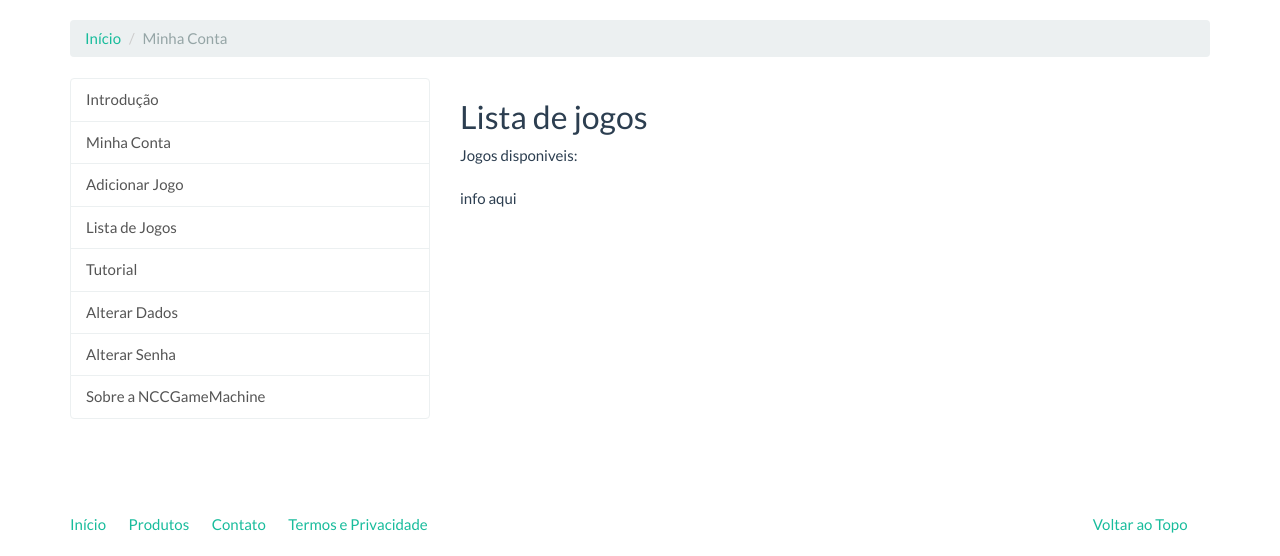
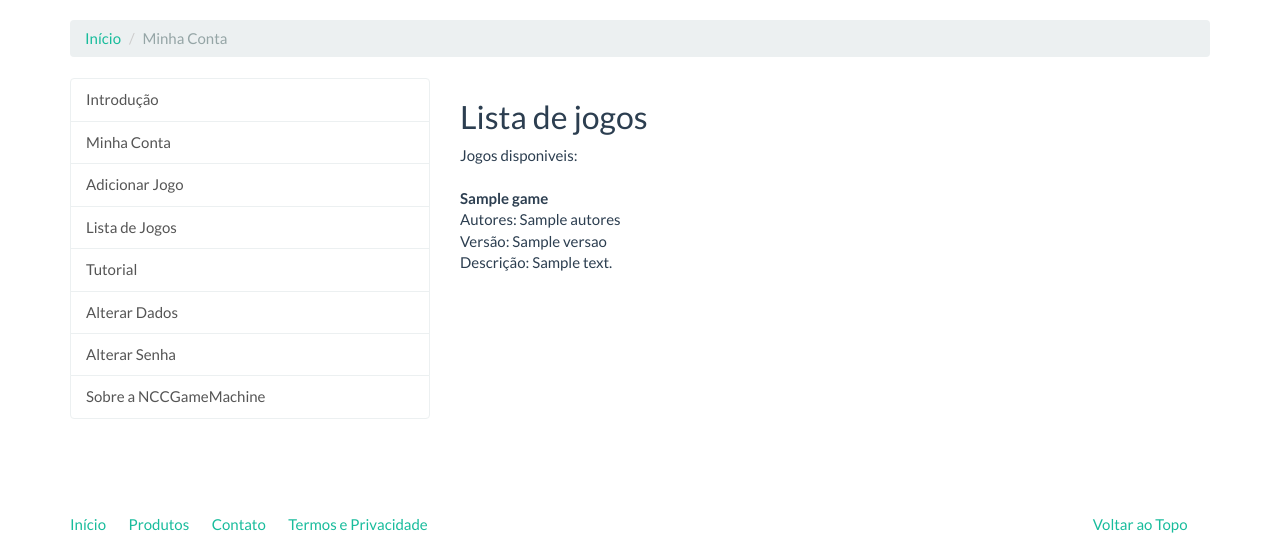
Before and after one commit to cassiandrei/portalnccmachine, a Django app: template game/templates/game/lista_jogos.html in a window 1280 px wide. Shown: the part 60-616 px from the top of the page. Run offline with Django 3.2, Linux system fonts and the light colour scheme; the template is opened without the code that fills it: most values are stand-ins (such as "Sample title", 1, 10 or a date in 2020); some libraries are stand-ins or nearby versions.

Commit message:
Adicionado Listagem de jogos e um botão para remover os jogos do usuario

```diff
--- a/accounts/templates/accounts/conta.html
+++ b/accounts/templates/accounts/conta.html
@@ -8,7 +8,7 @@
     <h2>Minha Conta</h2>
 
     Info:<br><br>
-    Nome: {{ user.name }}<br>
+    Nome: {{ user }}<br>
     Email: {{ user.email }}<br>
     Data da entrada: {{ user.date_joined }}<br>
     <h2>Meus Jogos:</h2>
--- a/game/templates/game/lista_jogos.html
+++ b/game/templates/game/lista_jogos.html
@@ -8,5 +8,11 @@
     <h2>Lista de jogos</h2>
 
     Jogos disponiveis:<br><br>
-    info aqui
+    {%  for i in games %}
+        <b>{{ i.nome }}</b><br>
+        Autores: {{ i.autores }}<br>
+        Versão: {{ i.versao }}<br>
+        Descrição: {{  i.descricao }}<br>
+        <br><br>
+    {%  endfor %}
 {% endblock %}
--- a/game/views.py
+++ b/game/views.py
@@ -1,6 +1,8 @@
 from django.shortcuts import render
 from game.forms import *
 from django.contrib import messages
+
+from .models import Game
 # Create your views here.
 
 def index(request):
@@ -20,4 +22,6 @@ def gameregister(request):
     return render(request, 'game/add.html', {'form': form})
 
 def lista_jogos(request):
-    return render(request, 'game/lista_jogos.html')
+    games = Game.objects.all()
+    context = {'games': games}
+    return render(request, 'game/lista_jogos.html', context)
```
Also changed, not shown: accounts/templates/accounts/meus_jogos.html (deleted, +0 -12 lines).
